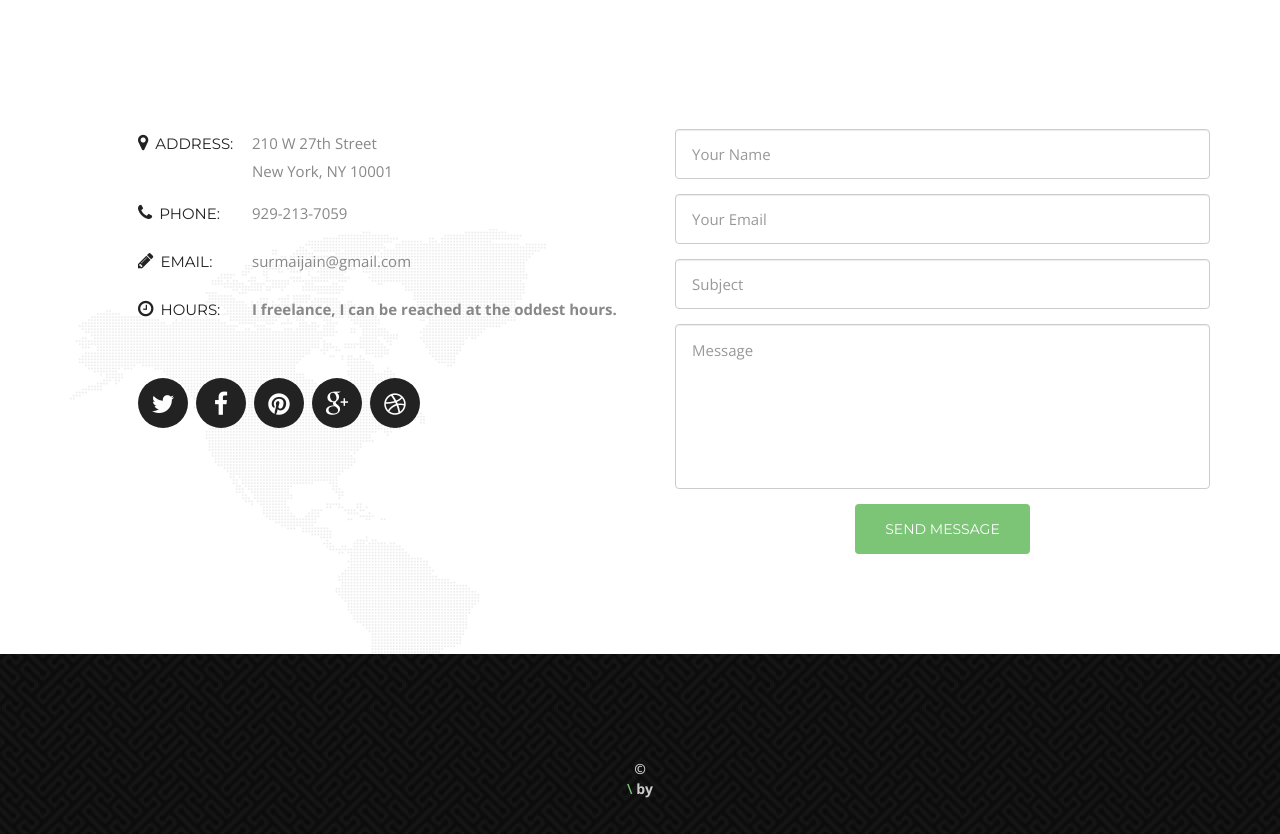
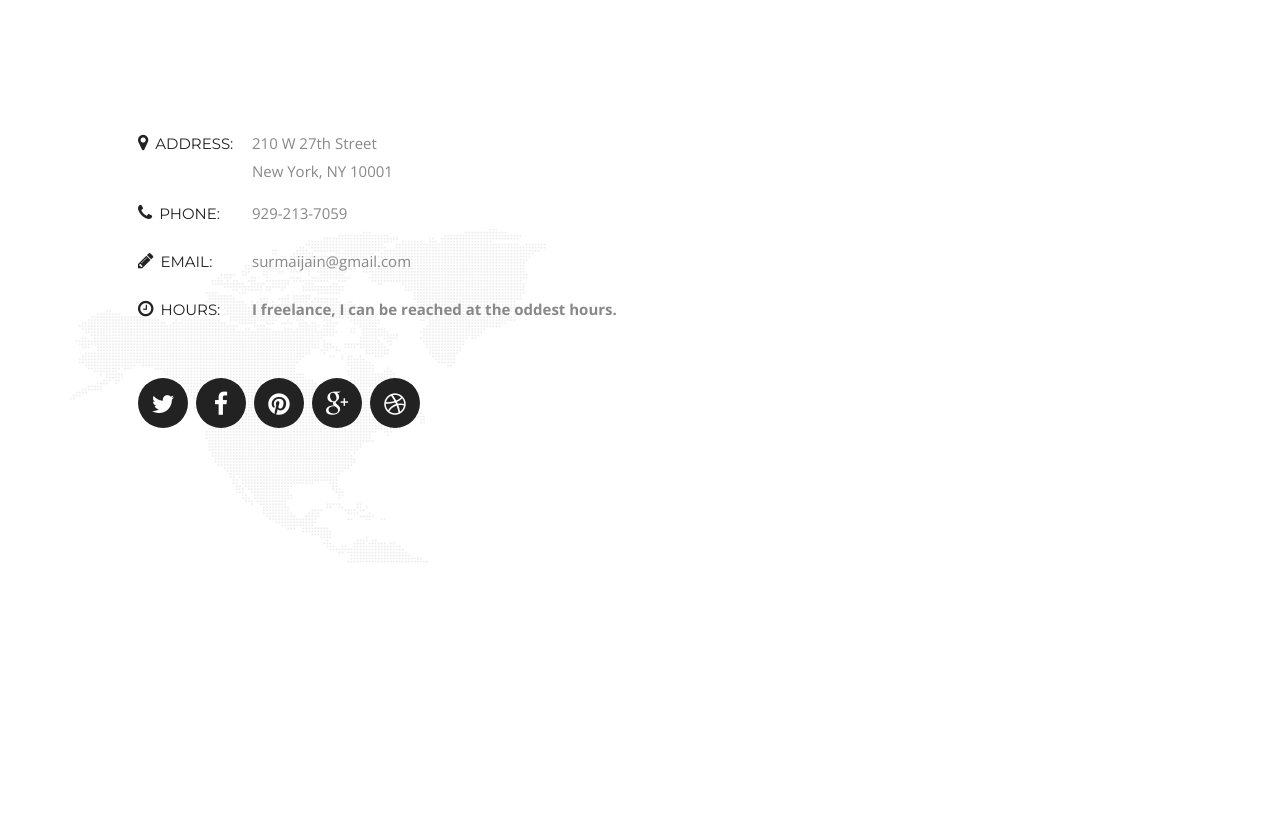
Before and after one commit to surmai-jain/website, a plain HTML site: page index.html in a window 1280 px wide. Shown: the part 1840-2674 px from the top of the page. After the commit the page ends 2403 px from the top, so only its background shows below. Drawn offline with nearby package versions, Linux system fonts and the light colour scheme.

Commit message:
remove form and footer

```diff
--- a/index.html
+++ b/index.html
@@ -150,51 +150,10 @@
                     <li class="dribbble"><a href="#"><i class="fa-dribbble"></i></a></li>
                 </ul>
             </div>
-        	<div class="col-lg-6 col-sm-5 wow fadeInUp delay-05s">
-            	<div class="form">
-
-                    <div id="sendmessage">Your message has been sent. Thank you!</div>
-                    <div id="errormessage"></div>
-                    <form action="" method="post" role="form" class="contactForm">
-                        <div class="form-group">
-                            <input type="text" name="name" class="form-control input-text" id="name" placeholder="Your Name" data-rule="minlen:4" data-msg="Please enter at least 4 chars" />
-                            <div class="validation"></div>
-                        </div>
-                        <div class="form-group">
-                            <input type="email" class="form-control input-text" name="email" id="email" placeholder="Your Email" data-rule="email" data-msg="Please enter a valid email" />
-                            <div class="validation"></div>
-                        </div>
-                        <div class="form-group">
-                            <input type="text" class="form-control input-text" name="subject" id="subject" placeholder="Subject" data-rule="minlen:4" data-msg="Please enter at least 8 chars of subject" />
-                            <div class="validation"></div>
-                        </div>
-                        <div class="form-group">
-                            <textarea class="form-control input-text text-area" name="message" rows="5" data-rule="required" data-msg="Please write something for us" placeholder="Message"></textarea>
-                            <div class="validation"></div>
-                        </div>
-
-                        <div class="text-center"><button type="submit" class="input-btn">Send Message</button></div>
-                    </form>
-                </div>
-            </div>
         </div>
 </section>
 </div>
-<footer class="footer">
-    <div class="container">
-        <div class="footer-logo"><a href="#"><img src="img/g" alt=""></a></div>
-        <span class="copyright">&copy</span>
-        <div class="credits">
-            <!--
-                All the links in the footer should remain intact.
-                You can delete the links only if you purchased the pro version.
-                Licensing information: https://bootstrapmade.com/license/
-                Purchase the pro version with working PHP/AJAX contact form: https://bootstrapmade.com/buy/?theme=Knight
-            -->
-            <a href="https://bootstrapmade.com/free-business-bootstrap-themes-website-templates/">\</a> by <a href="https://bootstrapmade.com/"></a>
-        </div>
-    </div>
-</footer>
+
 
 
 <script type="text/javascript">
```
